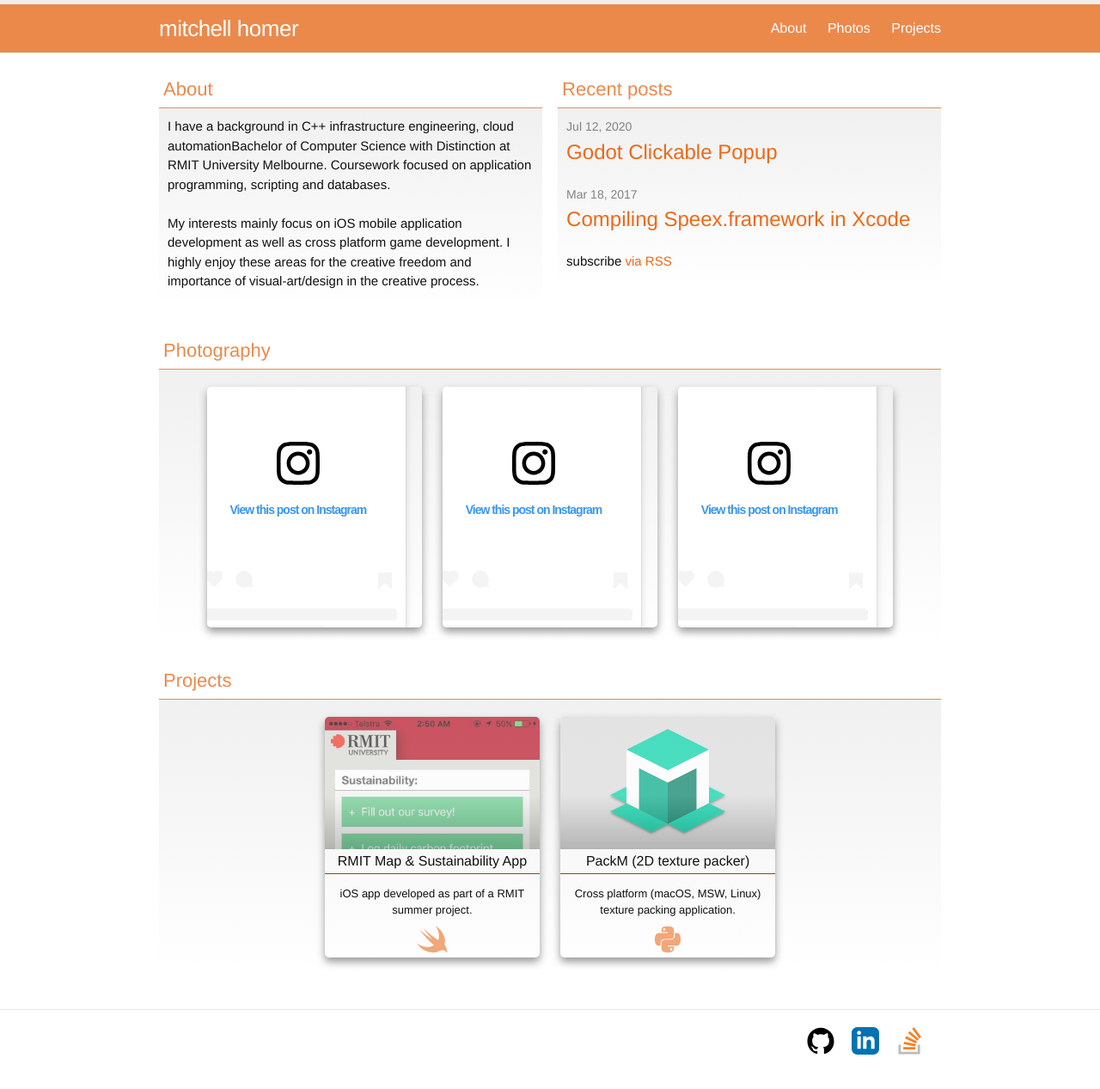
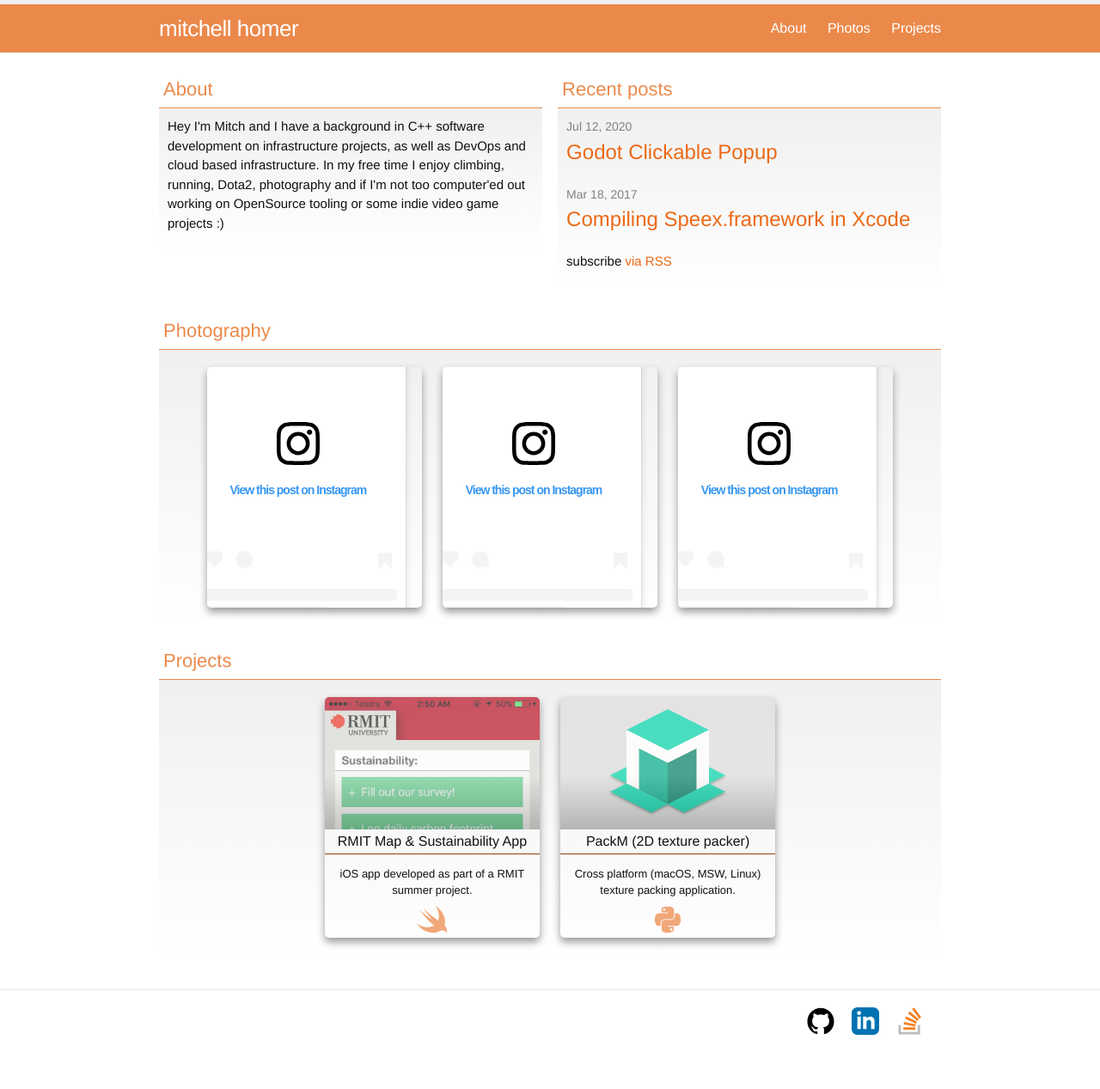
Before and after one commit to mdhomer/mdhomer.github.io, a Jekyll site: the page built from index.md, in a window 1280 px wide. Shown: the whole page at 86% size. Built offline with Jekyll 4.4.1, drawn with Linux system fonts in a browser that asks for light colours; a script that is not in the unit is left out; after the commit the page ends 1244 px from its top, so only the background shows below that.

Commit message:
update the about-me section with some more up-to-date info :)

```diff
--- a/_config.yml
+++ b/_config.yml
@@ -21,7 +21,7 @@ description: > # this means to ignore newlines until "baseurl:"
   line in _config.yml. It will appear in your document head meta (for
   Google search results) and in your feed.xml site description.
 
-about_content: I have a background in C++ infrastructure engineering, cloud automationBachelor of Computer Science with Distinction at RMIT University Melbourne. Coursework focused on application programming, scripting and databases.<br><br>My interests mainly focus on iOS mobile application development as well as cross platform game development. I highly enjoy these areas for the creative freedom and importance of visual-art/design in the creative process.
+about_content: Hey I'm Mitch and I have a background in C++ software development on infrastructure projects, as well as DevOps and cloud based infrastructure. In my free time I enjoy climbing, running, Dota2, photography and if I'm not too computer'ed out working on OpenSource tooling or some indie video game projects :)
 
 baseurl: "" # the subpath of your site, e.g. /blog
 url: "" # the base hostname & protocol for your site, e.g. http://example.com
```
